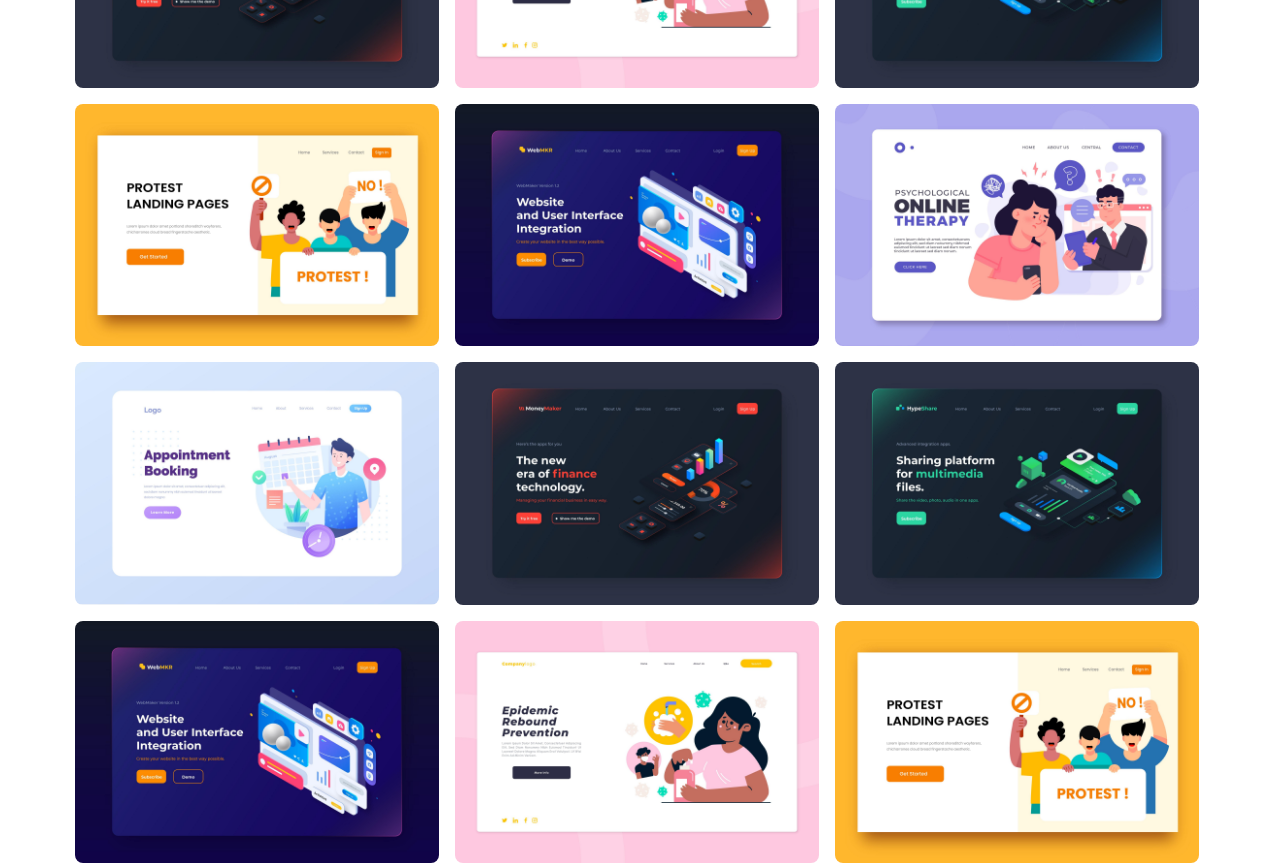
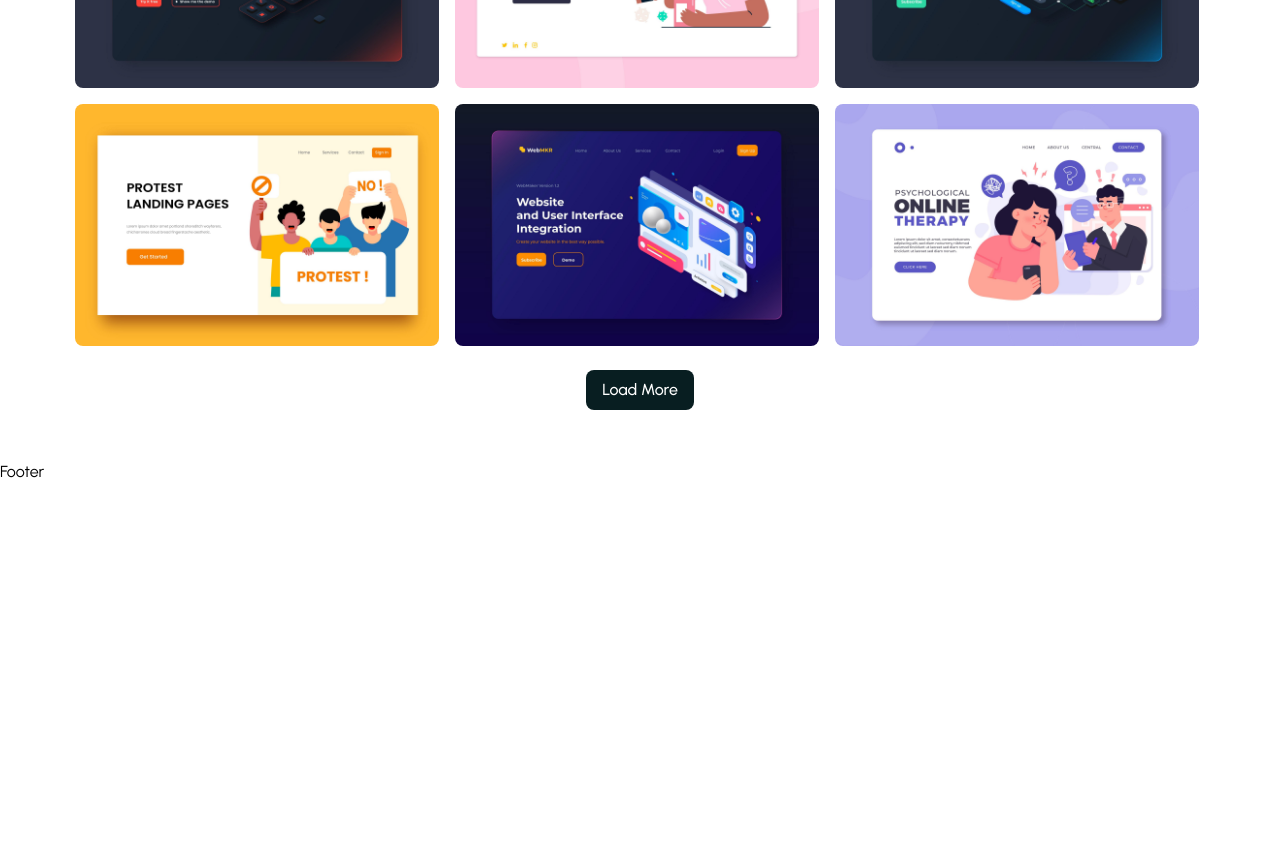
Before and after one commit to BabaMboga/My-PortFolio, a React (Create React App) app in the folder portfolio/: page / in a window 1280 px wide. Shown: the part 2019-2884 px from the top of the page. After the commit the page ends 2503 px from the top, so only its background shows below. Built offline with nearby package versions, Linux system fonts and the light colour scheme; the HTML template or start-up script is replaced by a standard one.

Commit message:
feat: added a loadMore function and connected it to button

```diff
--- a/portfolio/src/components/UI/Portfolio.js
+++ b/portfolio/src/components/UI/Portfolio.js
@@ -1,7 +1,15 @@
-import React from "react";
+import React, {useState, useEFfect} from "react";
 import data from '../../assets/data/portfolioData'
 
 const Portfolio = () => {
+
+    const [nextItems, setNextItems] = useState(6)
+    const [portfolios, setPortfolios] = useState(data)
+
+    const loadMoreHandler = () => {
+        setNextItems(prev => prev + 3)
+    }
+
   return (
     <section id="portfolio">
       <div className="container">
@@ -34,8 +42,8 @@ const Portfolio = () => {
 
         <div className="flex items-center gap-4 flex-wrap mt-12">
             {
-                data?.map((portfolio, index) =>(
-                    <div data-aos="fade-zoom-in" data-aos-delay='50' data-aos-duration='1000'  className="group max-w-full sm:w-[48.5%] md:w-[31.8%] lg:w-[32.2%] relative z-[1]">
+                portfolios?.slice(0, nextItems)?.map((portfolio, index) =>(
+                    <div key={index} data-aos="fade-zoom-in" data-aos-delay='50' data-aos-duration='1000'  className="group max-w-full sm:w-[48.5%] md:w-[31.8%] lg:w-[32.2%] relative z-[1]">
                         <figure>
                             <img className="rounded-[8px]" src={portfolio.imgUrl} alt=""/>
                         </figure>
@@ -53,7 +61,7 @@ const Portfolio = () => {
         </div>
 
         <div className="text-center mt-6">
-            <button className="text-white bg-headingColor hover:bg-smallTextColor py-2 px-4
+            <button onClick={loadMoreHandler} className="text-white bg-headingColor hover:bg-smallTextColor py-2 px-4
             rounded-[8px] font-[500] ease-in duration-200">
                 Load More
             </button>
```
